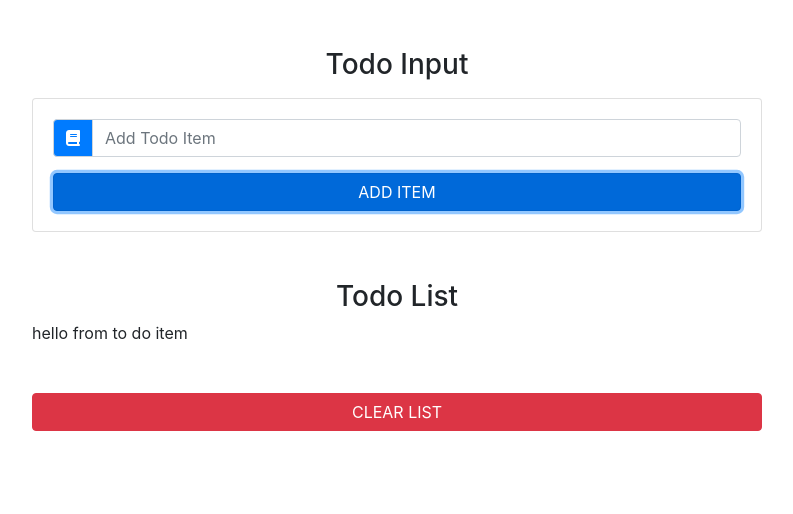
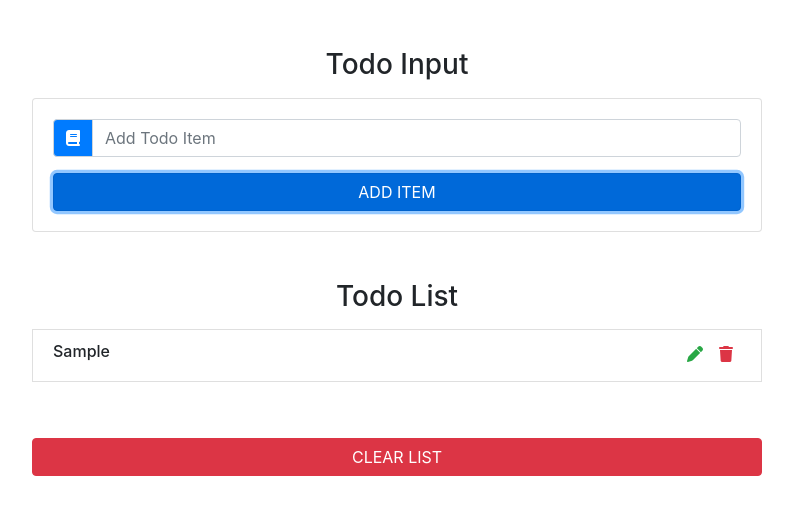
Before and after one commit to messolhi/react-list-to-do, a React (Create React App) app: page / in a window 1280 px wide. Both pictures are taken after typing "Sample" into the empty fields and a click on the button "ADD ITEM". Shown: the top 514 px of the page, without its empty margins (243-1036 px from the left). Built offline with nearby package versions, Linux system fonts and the light colour scheme.

Commit message:
todoItem

```diff
--- a/src/App.js
+++ b/src/App.js
@@ -32,11 +32,19 @@ class App extends Component {
       item:"",
       id:uuid(),
       editItem: false
-    },
-    ()=>console.log(this.state));
-    };
-  clearList =()=>{console.log(`clear list`)};
-  handleDelete =(id)=>{console.log(`handle delete ${id}`)};
+    });
+  };
+  clearList =()=>{
+    this.setState({
+      items:[]
+    })
+  };
+  handleDelete =(id)=>{
+    const filterredItems = this.state.items.filter(item=>item.id !==id);
+    this.setState({
+      items: filterredItems
+    });
+  };
   handleEdit =(id)=>{console.log(`handle edit ${id}`)};
 
   render() {
--- a/src/components/TodoItem.js
+++ b/src/components/TodoItem.js
@@ -2,10 +2,22 @@ import React, { Component } from 'react'
 
 export default class TodoItem extends Component {
     render() {
+        const { title, handleDelete, handleEdit } = this.props;
         return (
-            <div>
-                hello from to do item
-            </div>
+            <li className="list-group-item text-capitalize d-flex justify-content-between my-2">
+                <h6>{title}</h6>
+                <div className="todo-icon">
+                    <span className="mx-2 text-success" onClick={handleEdit}>
+                        <i className="fas fa-pen"/>
+
+                    </span>
+                    <span className="mx-2 text-danger" onClick={handleDelete}>
+                        <i className="fas fa-trash"/>
+                    </span>
+                </div>
+
+            </li>
         )
+
     }
 }
```
